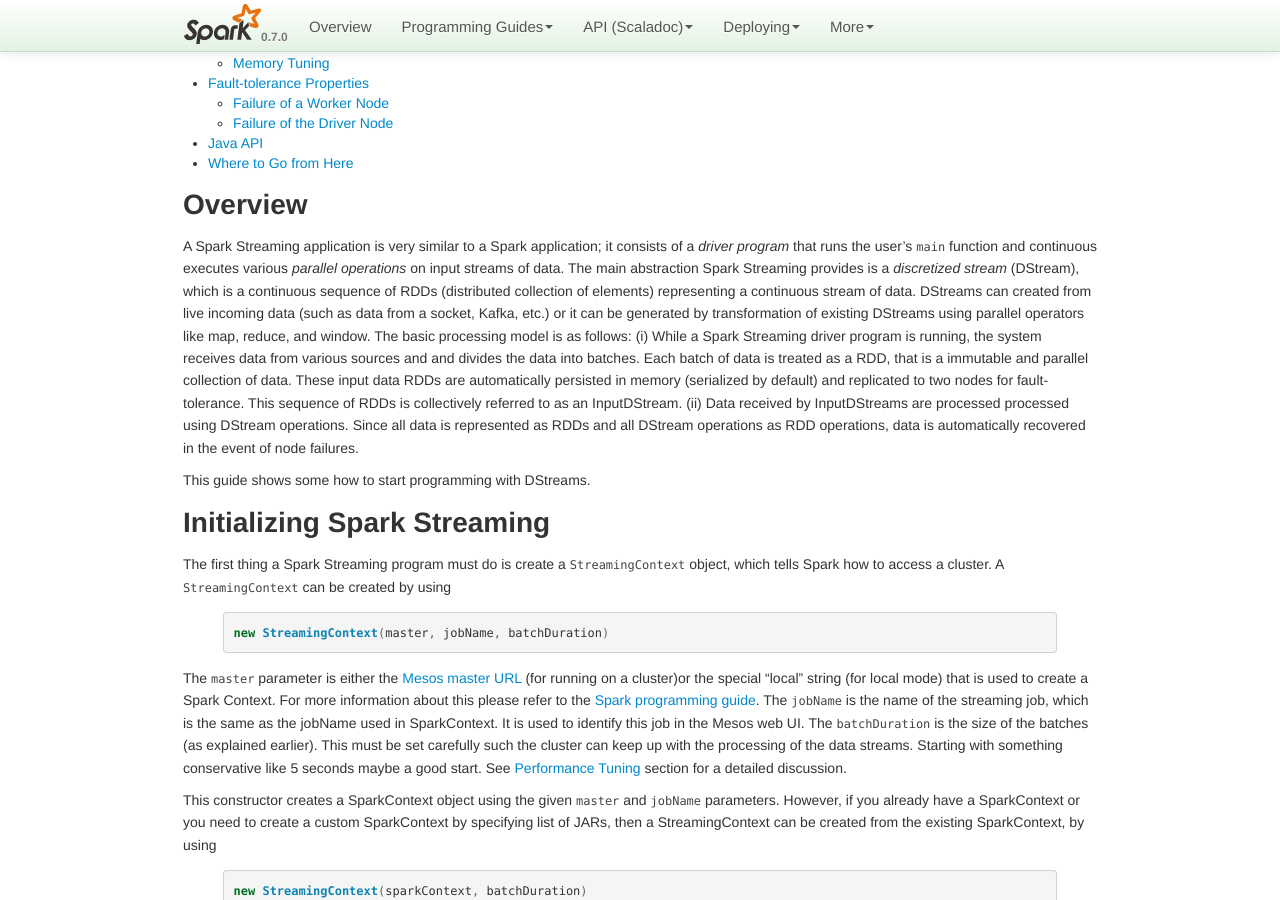
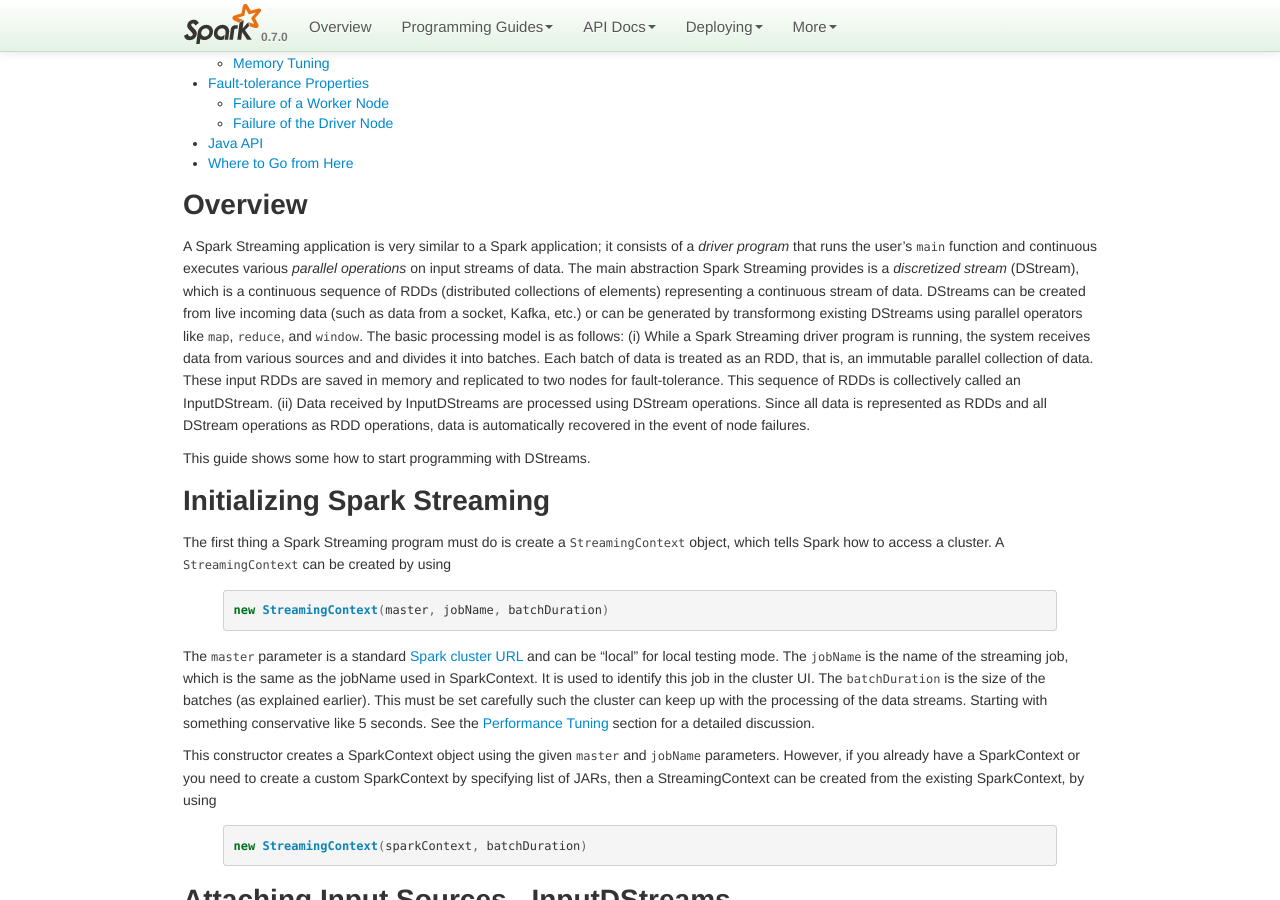
Before and after one commit to jaricftw/spark, a Jekyll site: the page built from docs/streaming-programming-guide.md, in a window 1280 px wide and 900 px high, scrolled down 409 px. Built offline with Jekyll 4.4.1, drawn with Linux system fonts in a browser that asks for light colours; some of the changed text lies outside the part shown.

Commit message:
Some tweaks to docs

```diff
--- a/docs/_layouts/global.html
+++ b/docs/_layouts/global.html
@@ -53,11 +53,11 @@
                         </li>
 
                         <li class="dropdown">
-                            <a href="#" class="dropdown-toggle" data-toggle="dropdown">API (Scaladoc)<b class="caret"></b></a>
+                            <a href="#" class="dropdown-toggle" data-toggle="dropdown">API Docs<b class="caret"></b></a>
                             <ul class="dropdown-menu">
-                                <li><a href="api/core/index.html">Spark Scala/Java (Scaladoc)</a></li>
+                                <li><a href="api/core/index.html">Spark Java/Scala (Scaladoc)</a></li>
                                 <li><a href="api/pyspark/index.html">Spark Python (Epydoc)</a></li>
-                                <li><a href="api/streaming/index.html">Spark Streaming Scala/Java (Scaladoc) </a></li>
+                                <li><a href="api/streaming/index.html">Spark Streaming Java/Scala (Scaladoc) </a></li>
                             </ul>
                         </li>
 
--- a/docs/streaming-programming-guide.md
+++ b/docs/streaming-programming-guide.md
@@ -7,9 +7,9 @@
 {:toc}
 
 # Overview
-A Spark Streaming application is very similar to a Spark application; it consists of a *driver program* that runs the user's `main` function and continuous executes various *parallel operations* on input streams of data. The main abstraction Spark Streaming provides is a *discretized stream* (DStream), which is a continuous sequence of RDDs (distributed collection of elements) representing a continuous stream of data. DStreams can created from live incoming data (such as data from a socket, Kafka, etc.) or it can be generated by transformation of existing DStreams using parallel operators like map, reduce, and window. The basic processing model is as follows:
-(i) While a Spark Streaming driver program is running, the system receives data from various sources and and divides the data into batches. Each batch of data is treated as a RDD, that is a immutable and parallel collection of data. These input data RDDs are automatically persisted in memory (serialized by default) and replicated to two nodes for fault-tolerance. This sequence of RDDs is collectively referred to as an InputDStream.
-(ii) Data received by InputDStreams are processed processed using DStream operations. Since all data is represented as RDDs and all DStream operations as RDD operations, data is automatically recovered in the event of node failures.
+A Spark Streaming application is very similar to a Spark application; it consists of a *driver program* that runs the user's `main` function and continuous executes various *parallel operations* on input streams of data. The main abstraction Spark Streaming provides is a *discretized stream* (DStream), which is a continuous sequence of RDDs (distributed collections of elements) representing a continuous stream of data. DStreams can be created from live incoming data (such as data from a socket, Kafka, etc.) or can be generated by transformong existing DStreams using parallel operators like `map`, `reduce`, and `window`. The basic processing model is as follows:
+(i) While a Spark Streaming driver program is running, the system receives data from various sources and and divides it into batches. Each batch of data is treated as an RDD, that is, an immutable parallel collection of data. These input RDDs are saved in memory and replicated to two nodes for fault-tolerance. This sequence of RDDs is collectively called an InputDStream.
+(ii) Data received by InputDStreams are processed using DStream operations. Since all data is represented as RDDs and all DStream operations as RDD operations, data is automatically recovered in the event of node failures.
 
 This guide shows some how to start programming with DStreams.
 
@@ -20,7 +20,7 @@
 new StreamingContext(master, jobName, batchDuration)
 {% endhighlight %}
 
-The `master` parameter is either the [Mesos master URL](running-on-mesos.html) (for running on a cluster)or the special "local" string (for local mode) that is used to create a Spark Context. For more information about this please refer to the [Spark programming guide](scala-programming-guide.html). The `jobName` is the name of the streaming job, which is the same as the jobName used in SparkContext. It is used to identify this job in the Mesos web UI. The `batchDuration` is the size of the batches (as explained earlier). This must be set carefully such the cluster can keep up with the processing of the data streams. Starting with something conservative like 5 seconds maybe a good start. See [Performance Tuning](#setting-the-right-batch-size) section for a detailed discussion.
+The `master` parameter is a standard [Spark cluster URL](scala-programming-guide.html#master-urls) and can be "local" for local testing mode. The `jobName` is the name of the streaming job, which is the same as the jobName used in SparkContext. It is used to identify this job in the cluster UI. The `batchDuration` is the size of the batches (as explained earlier). This must be set carefully such the cluster can keep up with the processing of the data streams. Starting with something conservative like 5 seconds. See the [Performance Tuning](#setting-the-right-batch-size) section for a detailed discussion.
 
 This constructor creates a SparkContext object using the given `master` and `jobName` parameters. However, if you already have a SparkContext or you need to create a custom SparkContext by specifying list of JARs, then a StreamingContext can be created from the existing SparkContext, by using
 {% highlight scala %}
@@ -514,5 +514,5 @@
 
 
 # Where to Go from Here
-* Documentation - [Scala](api/streaming/index.html#spark.streaming.package) and [Java](api/streaming/index.html#spark.streaming.api.java.package)
+* API docs - [Scala](api/streaming/index.html#spark.streaming.package) and [Java](api/streaming/index.html#spark.streaming.api.java.package)
 * More examples - [Scala](https://github.com/mesos/spark/tree/master/examples/src/main/scala/spark/streaming/examples) and [Java](https://github.com/mesos/spark/tree/master/examples/src/main/java/spark/streaming/examples)
```
Also changed, not shown: docs/index.md (+1 -1 lines).
